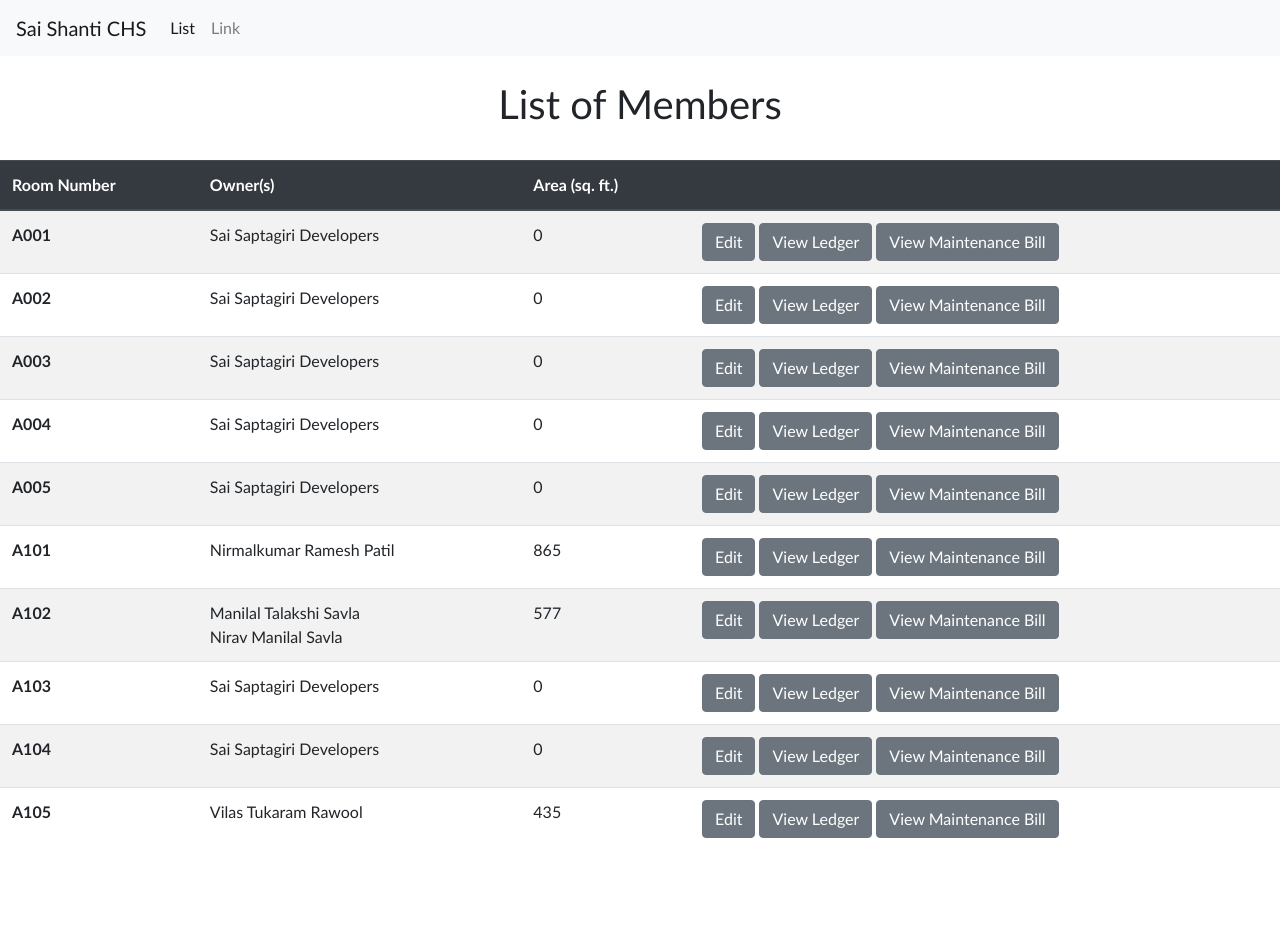
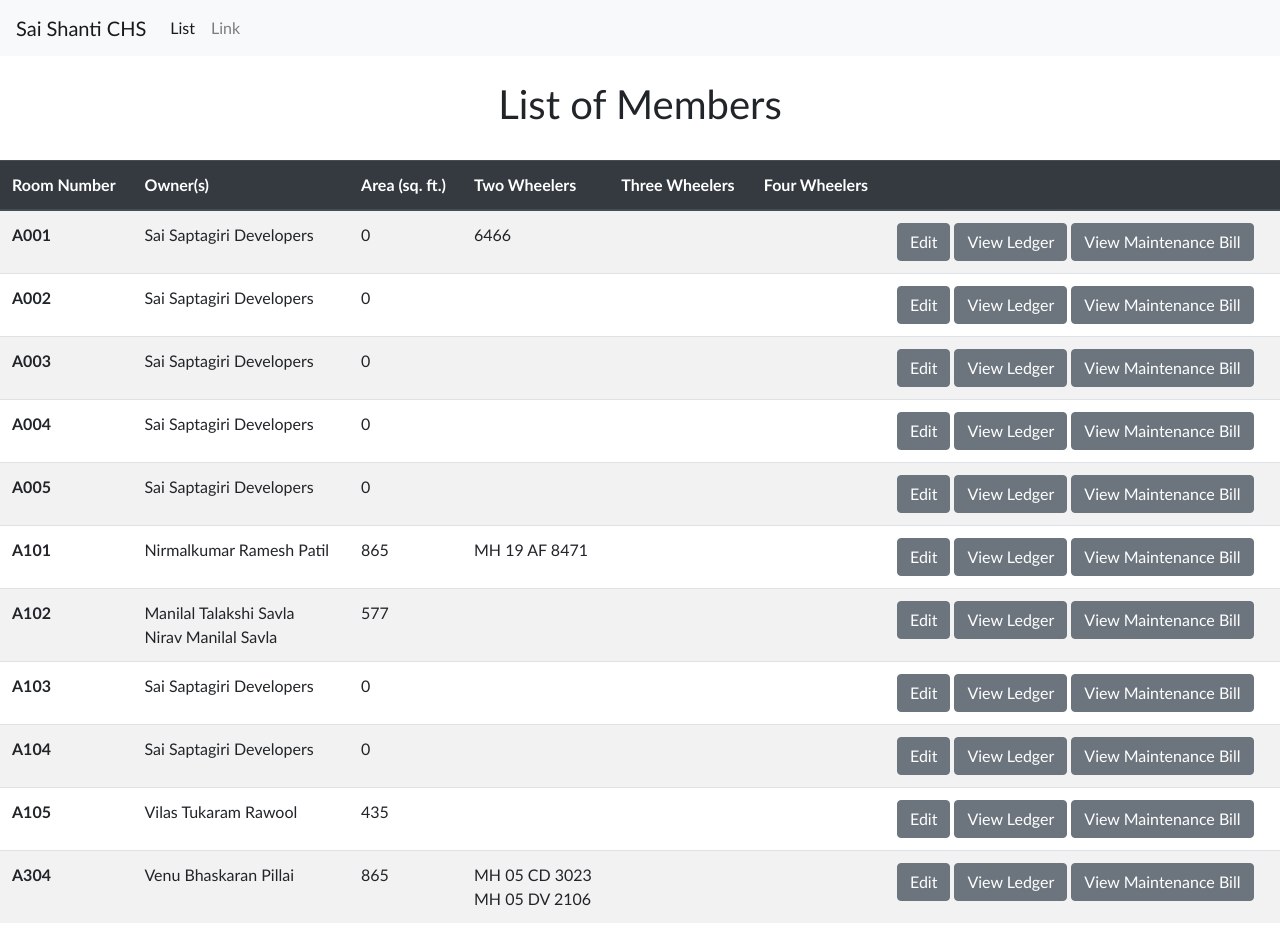
Before and after one commit to diptiR/society-angular, an Angular app: page /list in a window 1280 px wide. Before the commit the page ends 866 px from the top, so only its background shows below. Built offline with nearby package versions, Linux system fonts and the light colour scheme.

Commit message:
Maintenance module implemented

```diff
--- a/src/api/members.json
+++ b/src/api/members.json
@@ -7,7 +7,10 @@
           "name": "Sai Saptagiri Developers"
         }
       ],
-      "area": 0
+      "area": 0,
+      "vehicles": {
+        "two": [{ "regNumber": "6466" }]
+      }
     },
     {
       "roomId": "A002",
@@ -52,7 +55,10 @@
           "name": "Nirmalkumar Ramesh Patil"
         }
       ],
-      "area": 865
+      "area": 865,
+      "vehicles": {
+        "two": [{ "regNumber": "MH 19 AF 8471" }]
+      }
     },
     {
       "roomId": "A102",
@@ -92,6 +98,21 @@
         }
       ],
       "area": 435
+    },
+    {
+      "roomId": "A304",
+      "owners": [
+        {
+          "name": "Venu Bhaskaran Pillai"
+        }
+      ],
+      "area": 865,
+      "vehicles": {
+        "two": [
+          { "regNumber": "MH 05 CD 3023" },
+          { "regNumber": "MH 05 DV 2106" }
+        ]
+      }
     }
   ]
 }
--- a/src/app/app.routing.module.ts
+++ b/src/app/app.routing.module.ts
@@ -1,9 +1,13 @@
 import { NgModule } from "@angular/core";
 import { RouterModule } from "@angular/router";
 import { ListComponent } from "./list/list.component";
+import { MaintenanceBillComponent } from "./maintenanceBill/maintenanceBill.component";
 
 @NgModule({
-  imports: [RouterModule.forRoot([{ path: "list", component: ListComponent }])],
+  imports: [RouterModule.forRoot([
+    { path: "list", component: ListComponent },
+    { path: "maintenance-bill/:roomNumber", component: MaintenanceBillComponent }
+  ])],
   exports: [RouterModule]
 })
 export class AppRoutingModule {}
--- a/src/app/list/list.component.html
+++ b/src/app/list/list.component.html
@@ -1,28 +1,46 @@
-<br>
+<br />
 <h1 class="text-center">List of Members</h1>
-<br>
+<br />
 <table class="table table-striped">
-  <thead  class="thead-dark">
+  <thead class="thead-dark">
     <tr>
       <th scope="col">Room Number</th>
       <th scope="col">Owner(s)</th>
       <th scope="col">Area (sq. ft.)</th>
+      <th>Two Wheelers</th>
+      <th>Three Wheelers</th>
+      <th>Four Wheelers</th>
       <th></th>
     </tr>
   </thead>
   <tbody>
     <tr *ngFor="let member of aMembers">
-      <th scope="row">{{member.roomId}}</th>
+      <th scope="row">{{ member.roomId }}</th>
       <td>
         <div *ngFor="let owner of member.owners">
-          {{owner.name}}
+          {{ owner.name }}
         </div>
       </td>
-      <td>{{member.area}}</td>
+      <td>{{ member.area }}</td>
+      <td>
+        <div *ngFor="let vehicle of member.vehicles?.two">
+          {{ vehicle.regNumber }}
+        </div>
+      </td>
+      <td>
+        <div *ngFor="let vehicle of member.vehicles?.three">
+          {{ vehicle.regNumber }}
+        </div>
+      </td>
+      <td>
+        <div *ngFor="let vehicle of member.vehicles?.four">
+          {{ vehicle.regNumber }}
+        </div>
+      </td>
       <td>
         <button class="btn btn-secondary">Edit</button>
         <button class="btn btn-secondary ml-md-1">View Ledger</button>
-        <button class="btn btn-secondary ml-md-1">View Maintenance Bill</button>
+        <button class="btn btn-secondary ml-md-1" (click)="viewMaintenanceBill(member.roomId)">View Maintenance Bill</button>
       </td>
     </tr>
   </tbody>
--- a/src/app/list/list.component.ts
+++ b/src/app/list/list.component.ts
@@ -1,5 +1,6 @@
 import { Component, OnInit } from "@angular/core";
 import { ListService } from "./list.service";
+import { RouterModule, Router } from "@angular/router";
 
 @Component({
   templateUrl: "./list.component.html",
@@ -8,11 +9,15 @@ import { ListService } from "./list.service";
 export class ListComponent implements OnInit {
   aMembers = [];
 
-  constructor(private listService: ListService) {}
+  constructor(private listService: ListService, private router: Router) {}
 
   ngOnInit() {
     this.listService.getMembers().subscribe(response => {
       this.aMembers = response.a;
     });
   }
+
+  viewMaintenanceBill(roomId) {
+    this.router.navigate(["maintenance-bill", roomId]);
+  }
 }
--- /dev/null
+++ b/src/app/maintenanceBill/maintenanceBill.html
@@ -0,0 +1 @@
+<h1>Maintenance Bill</h1>
```
Also changed, not shown: src/app/app.module.ts (+10 -11 lines), src/app/maintenanceBill/maintenanceBill.component.ts (added, +7 -0 lines), src/app/maintenanceBill/maintenanceBill.module.ts (added, +12 -0 lines).
